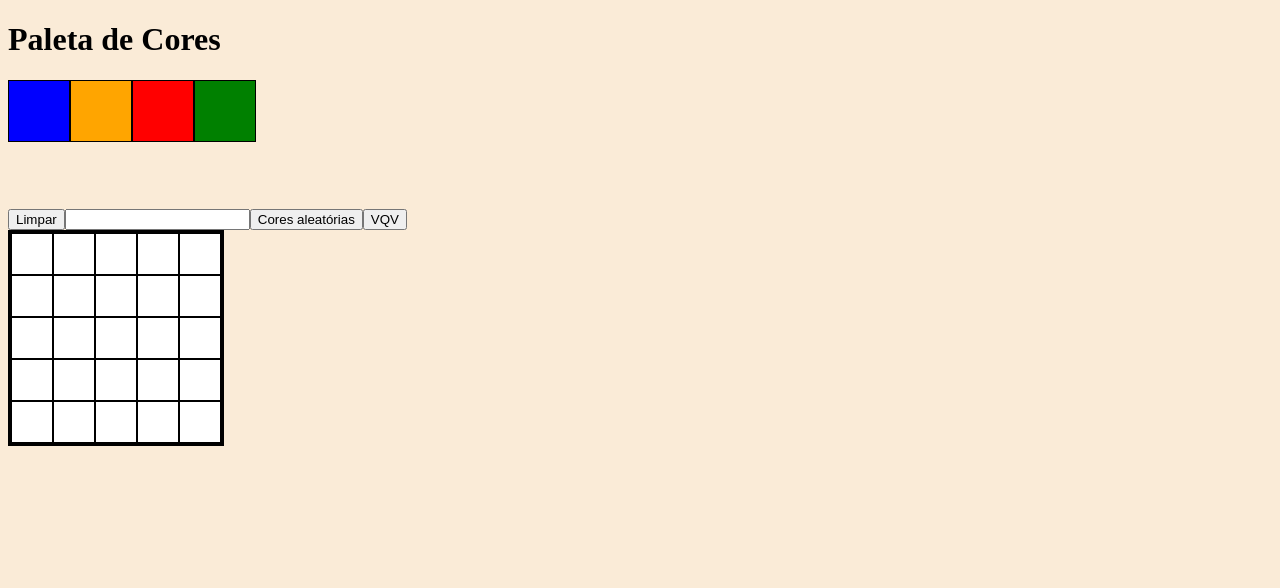
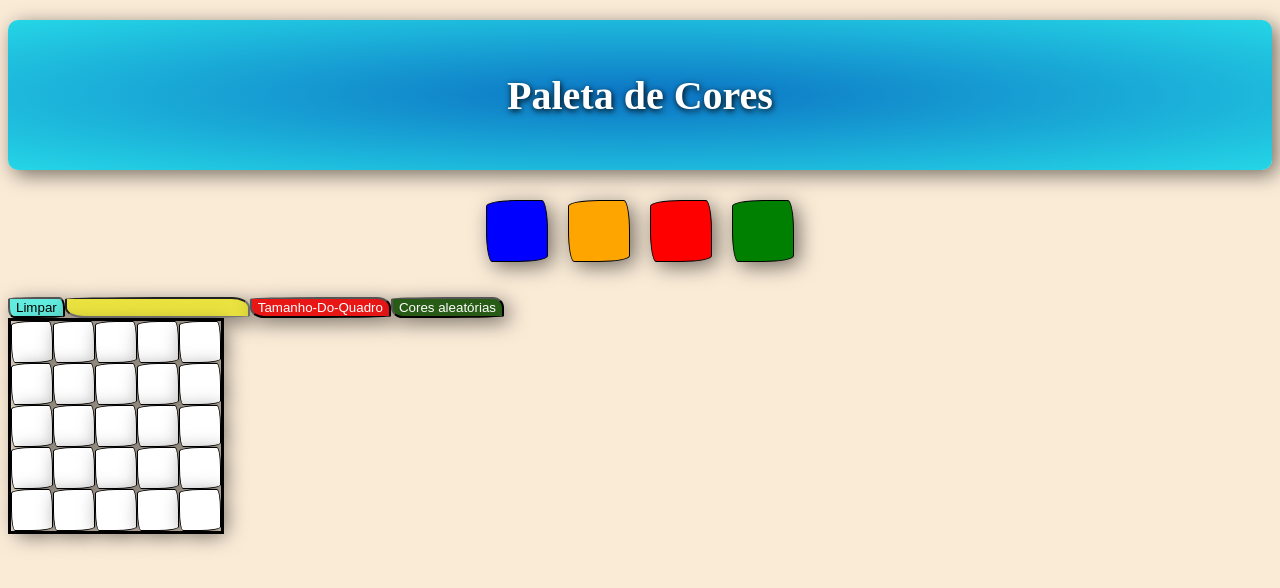
Before and after one commit to Tony-Felix/Arte-Com-Pixel, a website: page index.html in a window 1280 px wide. Drawn offline with Linux system fonts and the light colour scheme.

Commit message:
modifica css

```diff
--- a/index.html
+++ b/index.html
@@ -3,7 +3,7 @@
 <head>
   <meta charset="UTF-8">
   <meta name="viewport" content="width=device-width, initial-scale=1.0">
-  <title>Document</title>
+  <title>Pixel-Art</title>
   <link rel="stylesheet" href="style.css">
 </head>
 <body>
--- a/script.js
+++ b/script.js
@@ -124,13 +124,14 @@ const recuperaTamanho = () => {
   }
 };
 recuperaTamanho();
-// CAREGA QUADRO SALVO
+// CARREGA QUADRO SALVO
 const recuperaQuadroPintado = () => {
   if (localStorage.getItem('pixelBoard')) {
     const pixelBoard = localStorage.getItem('pixelBoard');
     const idPixelBord = document.querySelector('#pixel-board');
     idPixelBord.innerHTML = pixelBoard;
   }
+  clickOnPixels()
 };
 recuperaQuadroPintado();
 // CRIA QUADRO DE PIXELS
@@ -152,7 +153,12 @@ for (let index = 0; index < colorClass.length; index += 1) {
   const element = colorClass[index];
   element.addEventListener('click', colorSelect);
 }
-
+// CRIA BOTÃO VQV
+const botao3 = document.createElement('button');
+botao3.innerText = 'Tamanho-Do-Quadro';
+body.insertBefore(botao3, terceiroFilho);
+botao3.id = 'generate-board';
+const idbotao3 = document.getElementById('generate-board');
 // CRIA BOTÃO CORES ALEATÓRIAS
 const botao2 = document.createElement('button');
 botao2.innerText = 'Cores aleatórias';
@@ -168,13 +174,6 @@ const coresAleatorias = () => {
   }
 };
 botao2.addEventListener('click', coresAleatorias);
-
-// CRIA BOTÃO VQV
-const botao3 = document.createElement('button');
-botao3.innerText = 'VQV';
-body.insertBefore(botao3, terceiroFilho);
-botao3.id = 'generate-board';
-const idbotao3 = document.getElementById('generate-board');
 // LIMITE DE DIMENSAO DO QUADRO
 const limiteQuadro = () => {
   if (idInput.value < 5 && idInput.value !== '') {
--- a/style.css
+++ b/style.css
@@ -1,15 +1,19 @@
 #color-palette {
-  margin-bottom: 5%;
+  display: flex;
+	justify-content: center;
+	align-items: center;
+	margin-bottom: 25px;
 }
 
 .color {
-  border-color: black;
-  border-width: 1px;
-  border-style: solid;
-  display: inline-block;
-  width: 60px;
-  height: 60px;
-}
+	box-shadow: 5px 5px 20px rgba(0, 0, 0, 0.534);
+	border-radius: 50% 10% 50% 10%/ 10% 50% 10% 50%;
+	margin: 10px;
+	border: 1px solid black;
+	display: inline-block;
+	width: 60px;
+	height: 60px;
+  }
 
 #pixel-board {
   border-color: 1px black;
@@ -23,8 +27,52 @@
   width: 40px;
   height: 40px;
   background-color: white;
+  box-shadow: 5px 5px 20px rgba(0, 0, 0, 0.534);
+	border-radius: 50% 10% 50% 10%/ 10% 50% 10% 50%;
 }
 
 body {
   background-color: antiquewhite;
 }
+
+h1 {
+  background-image: radial-gradient(#0c74c4, #25d6e6);
+  color: white;
+  box-shadow: 5px 5px 20px rgba(0, 0, 0, 0.534);
+  border-radius: 10px;
+  height: 150px;
+  margin-bottom: 20px;
+  margin-top: 20px;
+  display: flex;
+  justify-content: center;
+  align-items: center;
+  font-family: 'Pixelify Sans';
+  font-size: 40px;
+  text-shadow: 1px 2px 6px black;
+}
+
+#clear-board {
+  box-shadow: 5px 5px 20px rgba(0, 0, 0, 0.534);
+	border-radius: 50% 10% 50% 10%/ 10% 50% 10% 50%;
+  background-color: #62ecdf;
+}
+
+#generate-board {
+  box-shadow: 5px 5px 20px rgba(0, 0, 0, 0.534);
+	border-radius: 50% 10% 50% 10%/ 10% 50% 10% 50%;
+  background-color: #e91616;
+  color: #ffffff;
+}
+
+#button-random-color {
+  box-shadow: 5px 5px 20px rgba(0, 0, 0, 0.534);
+	border-radius: 50% 10% 50% 10%/ 10% 50% 10% 50%;
+  background-color: #285b15;
+  color: #ffffff;
+}
+
+#board-size {
+  box-shadow: 5px 5px 20px rgba(0, 0, 0, 0.534);
+	border-radius: 50% 10% 50% 10%/ 10% 50% 10% 50%;
+  background-color: #eae23f;
+}
```
Also changed, not shown: 1 other file.
